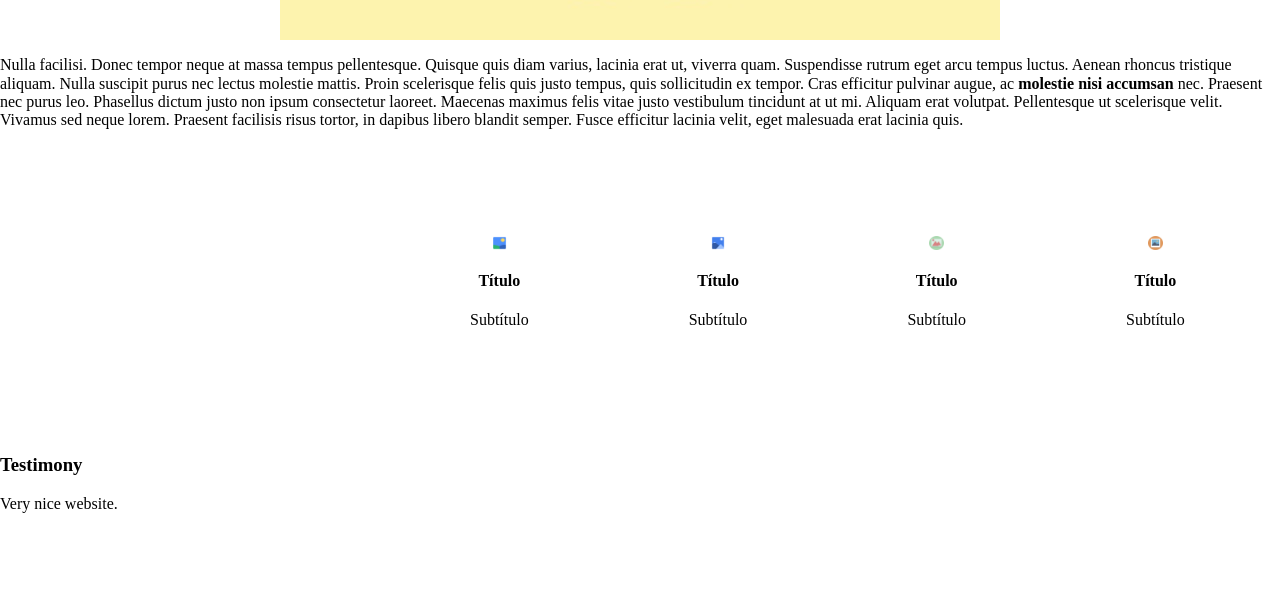
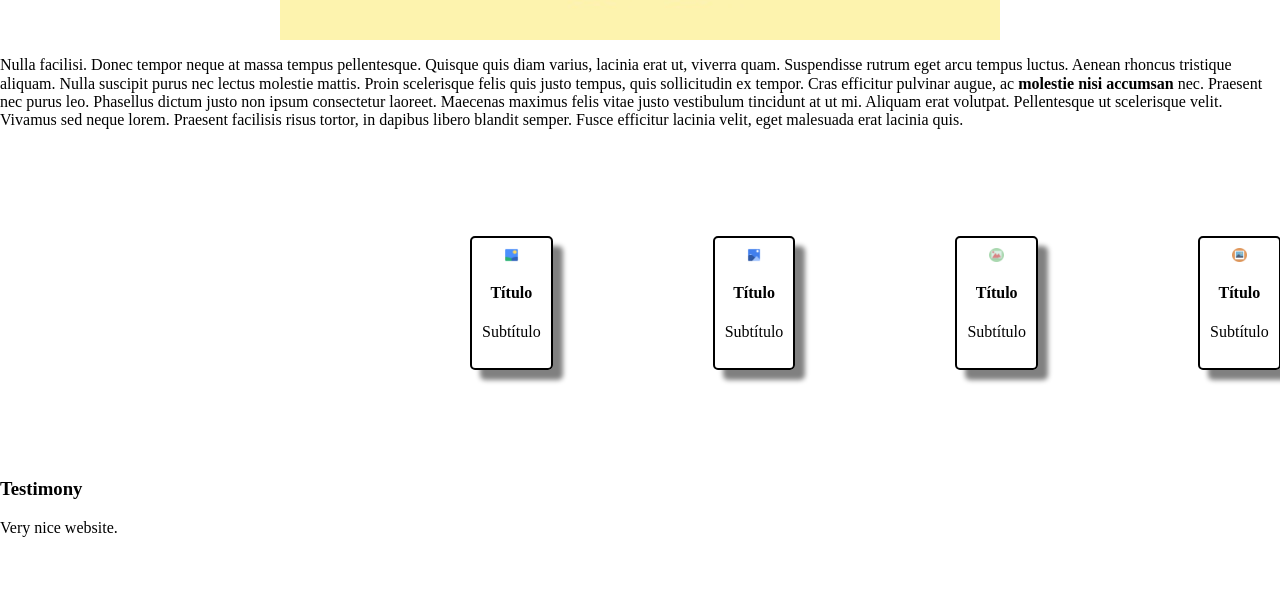
Before and after one commit to programacao-web/tecnologias-de-frontend-vamos-time, a plain HTML site: page page/index.html in a window 1280 px wide. Shown: the part 2328-2923 px from the top of the page. Drawn offline with nearby package versions, Linux system fonts and the light colour scheme.

Commit message:
Adicionando bordas e sombras as boxs

```diff
--- a/page/css/main.css
+++ b/page/css/main.css
@@ -89,10 +89,12 @@ nav ul li a {
 }
 
 .flex {
-    display: block;
+    display: flex;
     justify-content: space-around;
     height: 100%;
     padding: 10px;
+    margin-left: auto;
+    margin-right: auto;
 }
 
 .card-text {
@@ -100,9 +102,15 @@ nav ul li a {
 }
 
 .card {
+    list-style-type: none;
+    padding: 10px;
+    width: 20%;
+    border: 2px solid black;
+    border-radius: 5px;
+    margin: 10px;
+    box-shadow: 10px 10px 5px grey;
+}
 
-    list-style-type: none;
-}
 .card img{
     display: block;
     margin-left: auto;
@@ -135,9 +143,7 @@ nav ul li a {
     visibility: visible;
 }
 
-
-
-@media only screen and (min-width: 1025px) {
+@media only screen and (min-width: 1200px) {
     .logo{
         background-size: contain;
         background-position: 100% 100%;
@@ -268,10 +274,10 @@ nav ul li a {
         visibility: visible;
     }
 
-
     .hidden {
         display: none !important;
     }
+
 }
 /*
  * Hide only visually, but have it available for screen readers:
```
